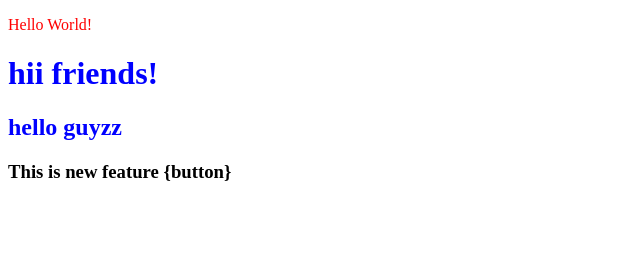
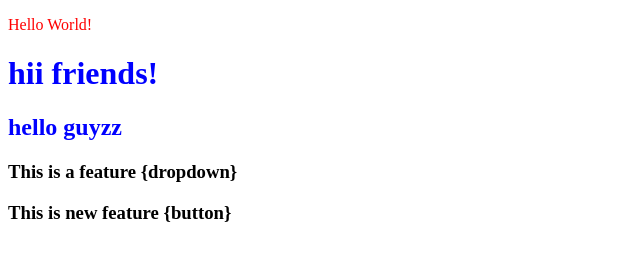
Before and after one commit to imnisi/demo_prj, a plain HTML site: page index.html in a window 1280 px wide. Shown: the whole page, without its empty margins (0-640 px from the left). Drawn offline with Linux system fonts and the light colour scheme.

```diff
--- a/index.html
+++ b/index.html
@@ -10,6 +10,7 @@
     <p>Hello World!</p>
     <h1>hii friends!</h1>
     <h2>hello guyzz</h2>
+    <h3>This is a feature {dropdown}</h3>
     <h3>This is new feature {button}</h3>
   </body>
 </html>
```
